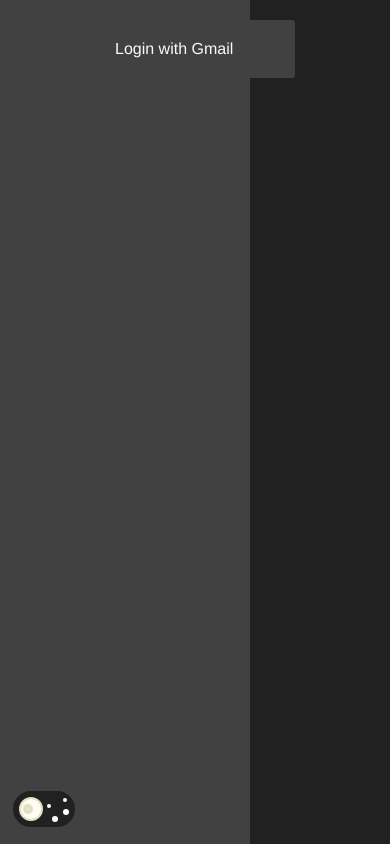
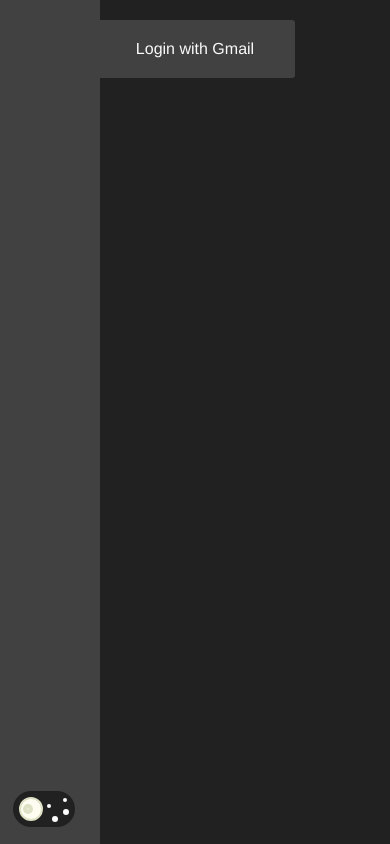
Before and after one commit to gempir/gempnotes, a React app: page / in a window 390 px wide. Built offline with nearby package versions, Linux system fonts and the light colour scheme.

Commit message:
improve mobile

```diff
--- a/src/scss/modules/Notes.scss
+++ b/src/scss/modules/Notes.scss
@@ -1,6 +1,5 @@
 .Notes {
     background: var(--lightBackground);
-    width: 10%;
 
     .Note {
         border-bottom: 1px solid var(--lightBorder);
--- a/src/scss/modules/Overview.scss
+++ b/src/scss/modules/Overview.scss
@@ -6,6 +6,9 @@
     .Login {
         position: absolute;
         cursor: pointer;
+        display: flex;
+        justify-content: center;
+        align-items: center;
         width: 160px;
         padding: 20px;
         border-radius: 3px;
@@ -22,8 +25,12 @@
     }
 
     .Notes {
-        min-width: 250px;
+        width: 10%;
         height: 100%;
+
+        @include phone {
+            width: 100px;
+        }
     }
 
     .SelectedNote {
--- a/src/scss/tools/mixins.scss
+++ b/src/scss/tools/mixins.scss
@@ -1,15 +1,19 @@
-@mixin box-shadow ($level) {
+@mixin box-shadow($level) {
+    @if $level == 1 {
+        box-shadow: 0 1px 3px rgba(0, 0, 0, 0.12), 0 1px 2px rgba(0, 0, 0, 0.24);
+    } @else if $level == 2 {
+        box-shadow: 0 3px 6px rgba(0, 0, 0, 0.16), 0 3px 6px rgba(0, 0, 0, 0.23);
+    } @else if $level == 3 {
+        box-shadow: 0 10px 20px rgba(0, 0, 0, 0.19), 0 6px 6px rgba(0, 0, 0, 0.23);
+    } @else if $level == 4 {
+        box-shadow: 0 14px 28px rgba(0, 0, 0, 0.25), 0 10px 10px rgba(0, 0, 0, 0.22);
+    } @else if $level == 5 {
+        box-shadow: 0 19px 38px rgba(0, 0, 0, 0.3), 0 15px 12px rgba(0, 0, 0, 0.22);
+    }
+}
 
-    @if $level == 1 {
-        box-shadow: 0 1px 3px rgba(0,0,0,0.12), 0 1px 2px rgba(0,0,0,0.24);
-    } @else if $level == 2 {
-        box-shadow: 0 3px 6px rgba(0,0,0,0.16), 0 3px 6px rgba(0,0,0,0.23);
-    } @else if $level == 3 {
-        box-shadow: 0 10px 20px rgba(0,0,0,0.19), 0 6px 6px rgba(0,0,0,0.23);
-    } @else if $level == 4 {
-        box-shadow: 0 14px 28px rgba(0,0,0,0.25), 0 10px 10px rgba(0,0,0,0.22);
-    } @else if $level == 5 {
-        box-shadow: 0 19px 38px rgba(0,0,0,0.30), 0 15px 12px rgba(0,0,0,0.22);
+@mixin phone {
+    @media (max-width: 800px) {
+        @content;
     }
-
 }
```
